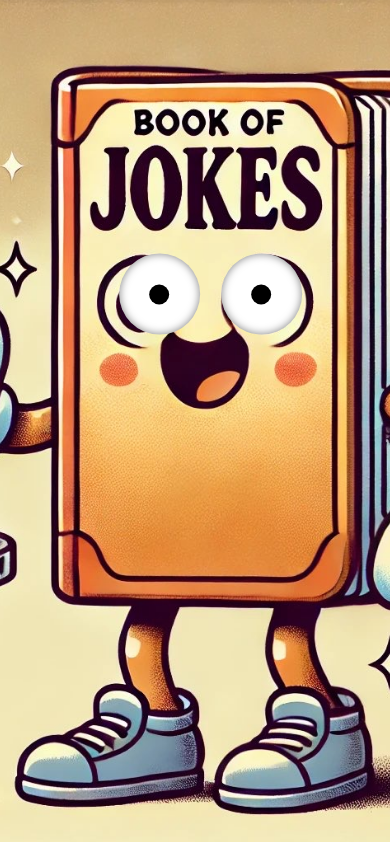
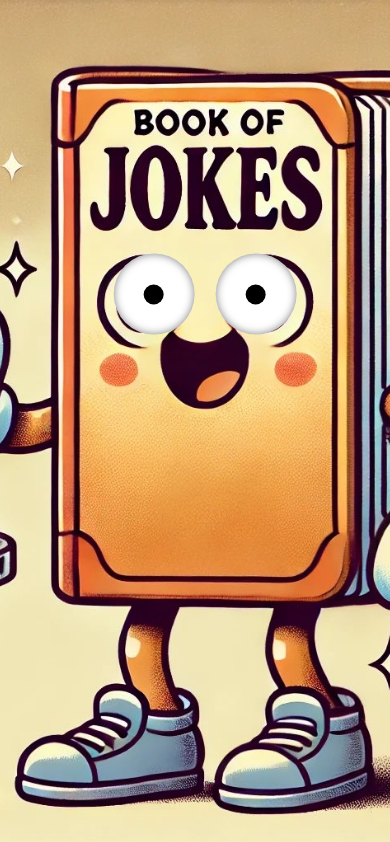
Before and after one commit to Vasiliskkk2/Booking-jokes, a Flask app: page / in a window 390 px wide. Shown: the part 81-923 px from the top of the page. Run offline with Flask 3, Linux system fonts and the light colour scheme.

Commit message:
Add files via upload

```diff
--- a/static/styles.css
+++ b/static/styles.css
@@ -357,7 +357,7 @@ footer#community {
         position: absolute; /* Абсолютное позиционирование */
         top: 35%; /* Расположение глаз ниже центра */
         left: 53%; /* Глаза расположены в центре экрана */
-        transform: translate(-48%, -50%); /* Центрирование относительно контейнера */
+        transform: translate(-51%, -50%); /* Центрирование относительно контейнера */
     }
 
     .eye {
```
